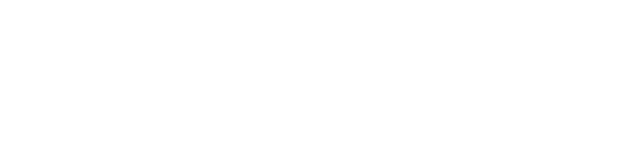
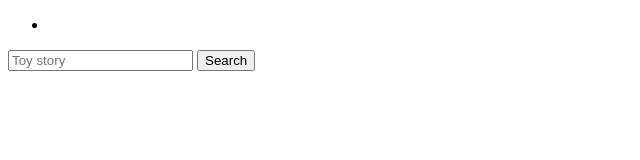
Before and after one commit to atulkkale/searchmovie, a plain HTML site: page index.html in a window 1280 px wide. Shown: the whole page, without its empty margins (0-640 px from the left). Drawn offline with Linux system fonts and the light colour scheme.

Commit message:
Implementation of html in feature-html

```diff
--- a/index.html
+++ b/index.html
@@ -3,9 +3,18 @@
 <head>
   <meta charset="UTF-8">
   <meta name="viewport" content="width=device-width, initial-scale=1.0">
-  <title>Document</title>
+  <title>Movie search</title>
+  <link rel="stylesheet" href="assets/js/movies.js">
 </head>
 <body>
-
+  <div class="wrapper">
+      <ul class="movies">
+          <li></li>
+      </ul>
+      <form method="POST">
+        <input type="text" placeholder="Toy story">
+        <button type="button">Search</button>
+      </form>
+  </div>
 </body>
 </html>
```
